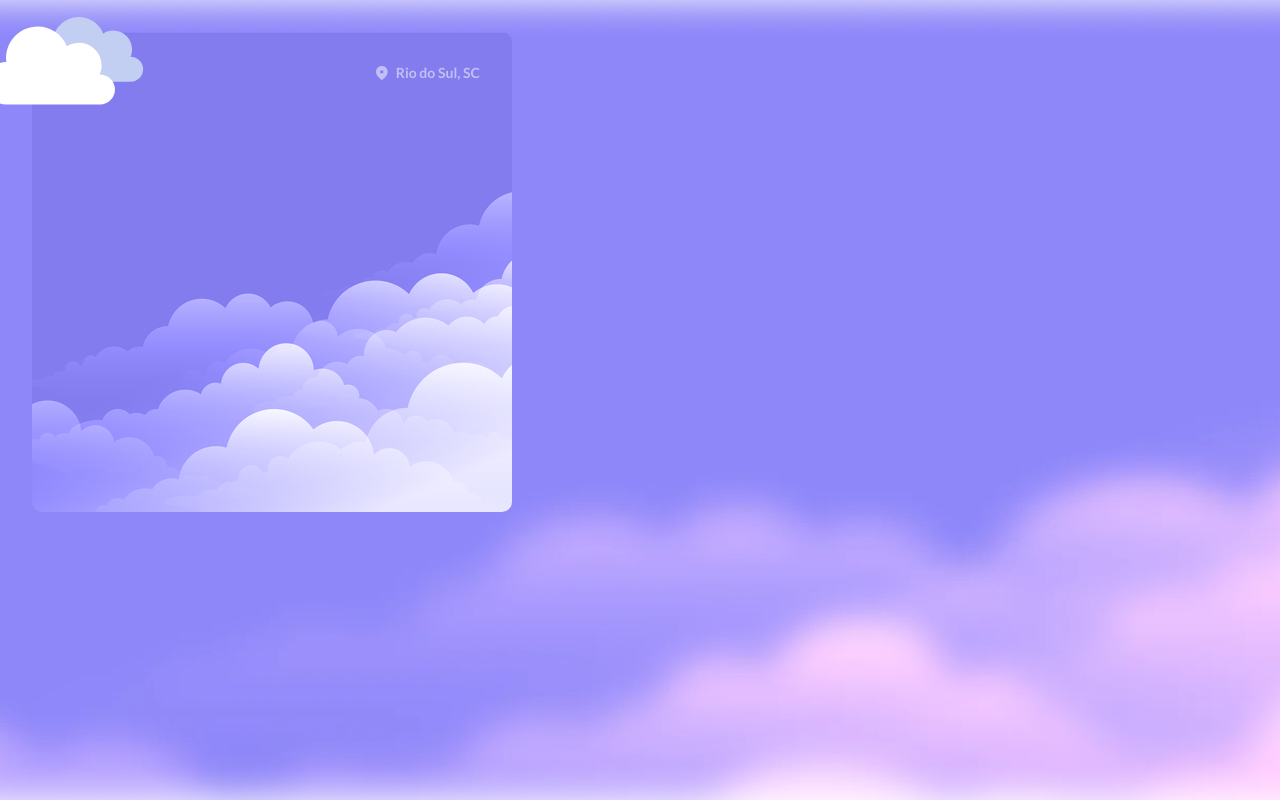
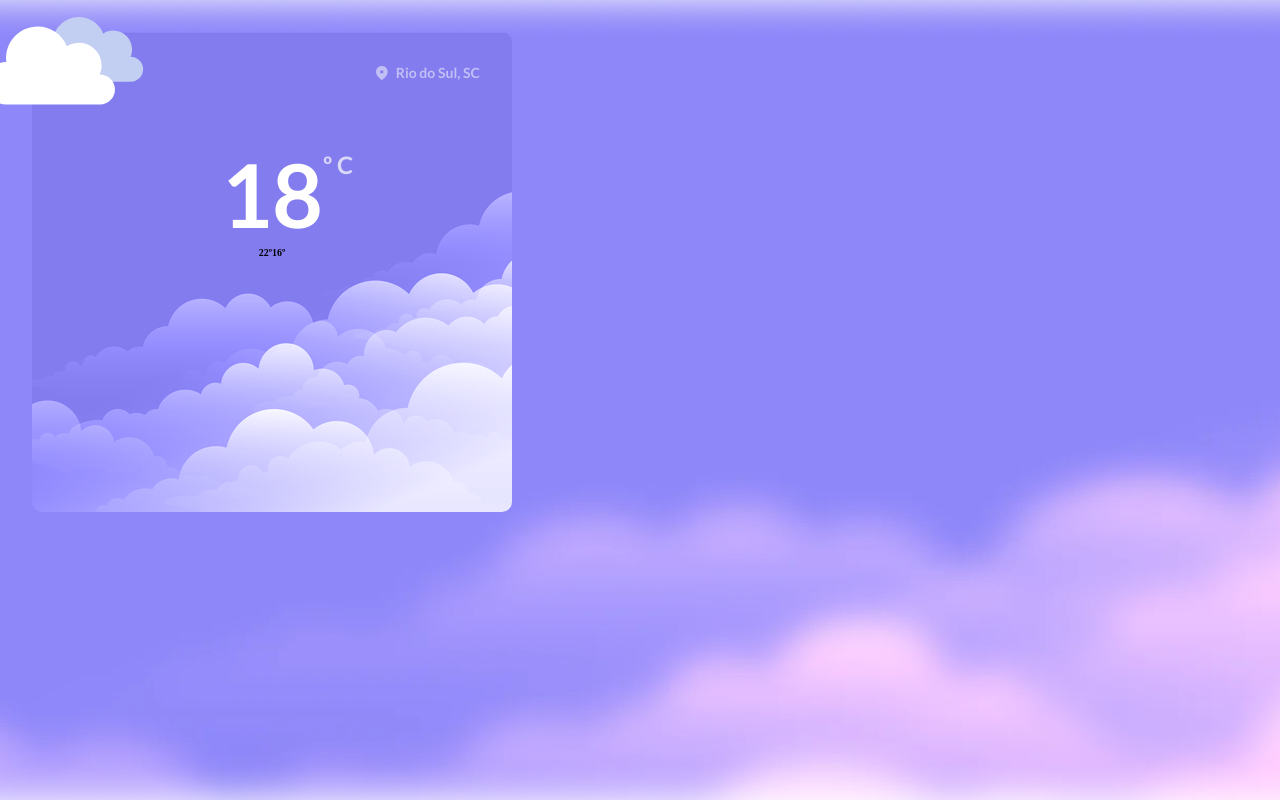
Before and after one commit to russo97/vue-weather-page, a Vue app: page / in a window 1280 px wide. Built offline with nearby package versions, Linux system fonts and the light colour scheme.

Commit message:
feat: adição de fontes e paddings dinâmicos ao projeto

```diff
--- a/src/App.vue
+++ b/src/App.vue
@@ -25,7 +25,7 @@ export default defineComponent({
     background: transparent url("./assets/images/background.webp") center / cover no-repeat;
 
     &__wrapper {
-      padding: 32px 32px 0;
+      padding: min(2.5vw, 32px) min(2.5vw, 32px) 0;
     }
   }
 </style>
--- a/src/assets/scss/_helpers.scss
+++ b/src/assets/scss/_helpers.scss
@@ -8,6 +8,18 @@
 @each $alignment in (center) {
   .items-#{$alignment} {
     align-items: $alignment;
+  }
+}
+
+@each $justify in (center, space-between) {
+  $justify-prop: $justify;
+
+  @if str-slice($justify, 0, 6) == "space-" {
+    $justify-prop: str-slice($justify, 7);
+  }
+
+  .justify-#{$justify-prop} {
+    justify-content: $justify;
   }
 }
 
@@ -47,6 +59,10 @@
   width: fit-content;
 }
 
+.flex-column {
+  flex-direction: column;
+}
+
 .ms-auto {
   margin-left: auto;
 }
--- a/src/assets/scss/main.scss
+++ b/src/assets/scss/main.scss
@@ -8,4 +8,5 @@
   --gray1: #C2CEF2;
   --purple1: #8E87FA;
   --purple2: #C2BFF4;
+  --purple3: #DAD8F7;
 }
--- /dev/null
+++ b/src/components/current-temperature/index.vue
@@ -0,0 +1,51 @@
+<template>
+  <div class="curtemperature">
+    <div class="curtemperature__wrapper">
+      <h1 class="curtemperature__temperature relative">
+        18
+      </h1>
+
+      <div class="curtemperature__minmax flex justify-center mt-1">
+        <strong class="curtemperature__temp curtemperature__temp--max">
+          22º
+        </strong>
+
+        <strong class="curtemperature__temp curtemperature__temp--min">
+          16º
+        </strong>
+      </div>
+    </div>
+  </div>
+</template>
+
+<script>
+import { defineComponent } from 'vue'
+
+export default defineComponent({
+  name: 'CurrentTemperature'
+})
+</script>
+
+<style lang="scss" scoped>
+  .curtemperature {
+    margin: 60px 0 0;
+    align-self: center;
+
+    &__temperature {
+      color: var(--white);
+      font: 700 clamp(4rem, -13.1429rem + 45.7143vw, 8.8rem) / 10.6rem "Lato", sans-serif;
+
+      &::after {
+        content: "º C";
+        position: absolute;
+        top: 12px;
+        left: 100%;
+
+        line-height: 1;
+        font-size: 2.4rem;
+        white-space: nowrap;
+        color: var(--purple3);
+      }
+    }
+  }
+</style>
--- a/src/components/current-weather/index.vue
+++ b/src/components/current-weather/index.vue
@@ -1,6 +1,6 @@
 <template>
   <section class="curweather">
-    <div class="curweather__wrapper flex w-full h-full relative p-3">
+    <div class="curweather__wrapper flex flex-column w-full h-full relative p-3">
       <LazyPrimaryCloudIcon
         class="curweather__cloud curweather__cloud--primary absolute"
       />
@@ -12,6 +12,8 @@
       <LazyLocation
         class="ms-auto me-5 mt-5"
       />
+
+      <LazyCurrentTemperature />
     </div>
   </section>
 </template>
@@ -31,13 +33,18 @@ const LazyLocation = defineAsyncComponent(() => import(
   /* webpackChunkName: "lazy-location" */ './components/location/index.vue'
 ))
 
+const LazyCurrentTemperature = defineAsyncComponent(() => import(
+  '@/components/current-temperature/index.vue'
+))
+
 export default defineComponent({
   name: 'CurrentWeather',
 
   components: {
     LazyLocation,
     LazyPrimaryCloudIcon,
-    LazySecondaryCloudIcon
+    LazySecondaryCloudIcon,
+    LazyCurrentTemperature
   },
 
   async setup () {
--- a/src/views/home/index.vue
+++ b/src/views/home/index.vue
@@ -18,7 +18,7 @@ import { defineComponent, defineAsyncComponent } from 'vue'
 const LazyCurrentWeather = defineAsyncComponent({
   loader: () => import(
     /* webpackChunkName: "lazy-current-weather" */ '@/components/current-weather/index.vue'
-    )
+  )
 })
 
 export default defineComponent({
```
